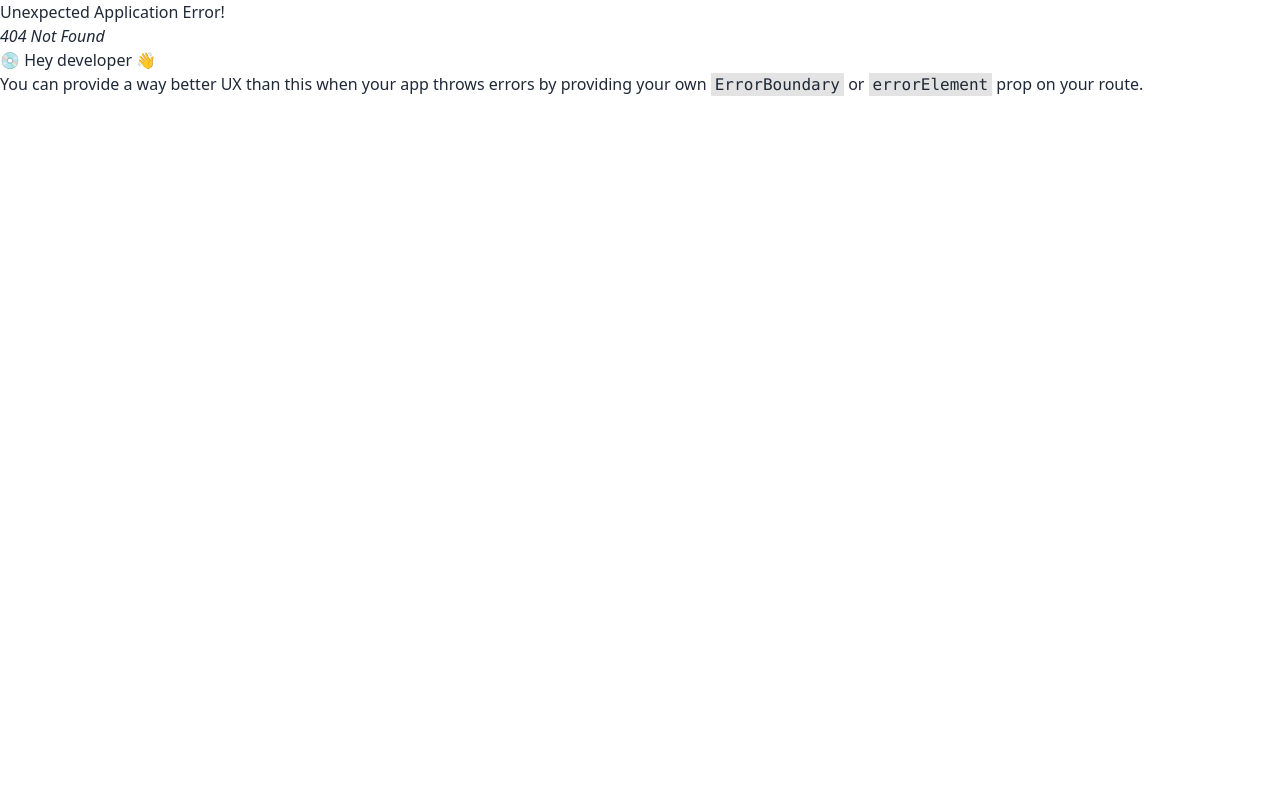
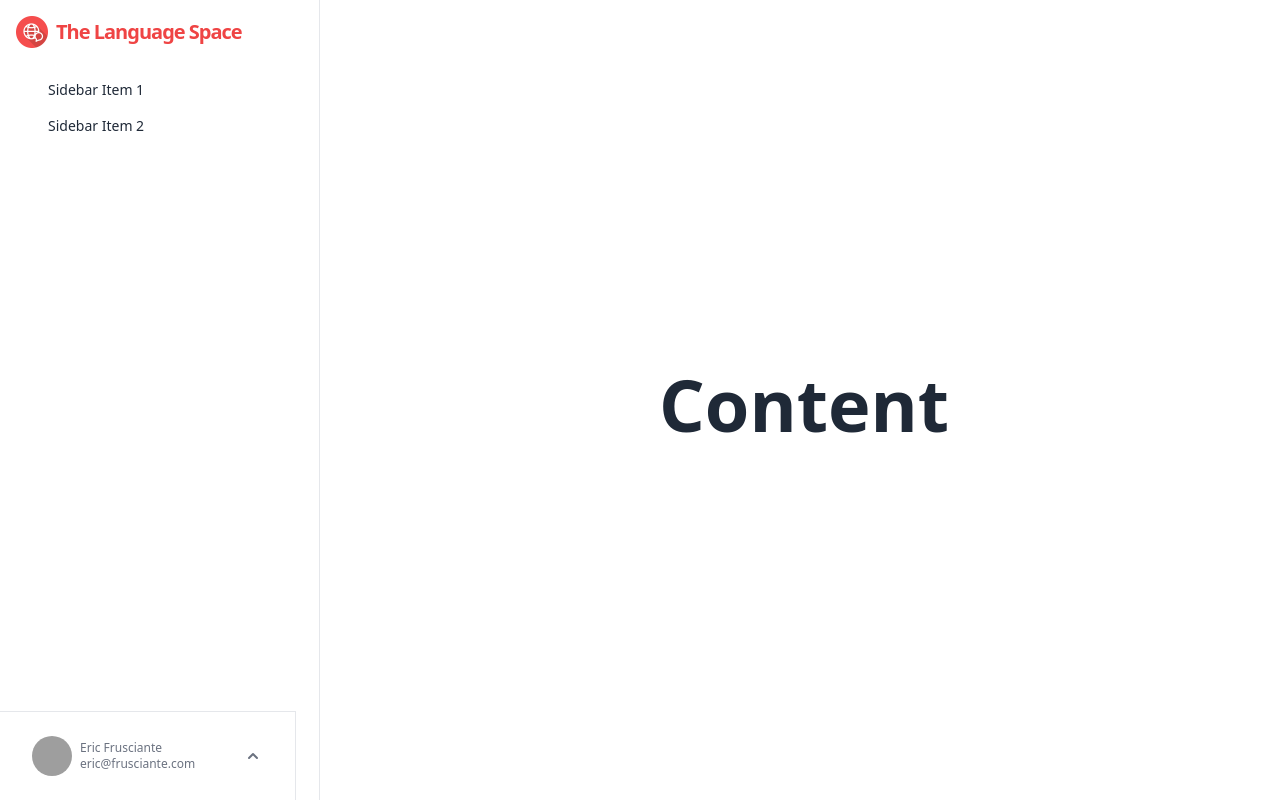
Before and after one commit to mashudalhasan/the-language-space-client, a React (Vite) app: page /dashboard in a window 1280 px wide. Before the commit this address had no page. Built offline with nearby package versions, Linux system fonts and the light colour scheme; grey boxes are pictures that could not be loaded.

Commit message:
create dashboard layout page

```diff
--- a/public/classes.json
+++ b/public/classes.json
@@ -80,10 +80,10 @@
   {
     "_id": "642c155b2c4774f05c36eeb0",
     "class_name": "Arabic for Kids",
-    "class_image": "https://m.media-amazon.com/images/I/615Dvy1EgJL._AC_UF1000,1000_QL80_.jpg",
+    "class_image": "https://cdn.shopify.com/s/files/1/0565/1775/5085/products/f6a124a87203b13cdade84ddac12a56e.jpg?v=1634307446",
     "number_of_students": 10,
     "instructor_name": "Abdullah Omar",
-    "instructor_image": "https://cdn.shopify.com/s/files/1/0565/1775/5085/products/f6a124a87203b13cdade84ddac12a56e.jpg?v=1634307446",
+    "instructor_image": "https://aup.imgix.net/user_images/79408/priveles-arabisch-leren-lezen-schrijven-spreken-middels-een-pedagogisch-vriendelijke-methode-1569249145.jpg",
     "instructor_email": "omar@example.com",
     "number_of_classes_taken_by_instructor": 4,
     "available_seats": 10,
--- /dev/null
+++ b/src/Layout/Dashboard.jsx
@@ -0,0 +1,107 @@
+import { Link } from "react-router-dom";
+import logo from "../assets/logo.png";
+
+const Dashboard = () => {
+  return (
+    <div className="drawer lg:drawer-open">
+      <input id="my-drawer-2" type="checkbox" className="drawer-toggle" />
+      <div className="drawer-content flex flex-col items-start lg:items-center justify-center mt-2 ml-2">
+        {/* Page content here */}
+        <label
+          htmlFor="my-drawer-2"
+          className="btn bg-transparent border-none drawer-button lg:hidden"
+        >
+          <svg
+            xmlns="http://www.w3.org/2000/svg"
+            className="h-5 w-5"
+            fill="none"
+            viewBox="0 0 24 24"
+            stroke="currentColor"
+          >
+            <path
+              strokeLinecap="round"
+              strokeLinejoin="round"
+              strokeWidth="2"
+              d="M4 6h16M4 12h8m-8 6h16"
+            />
+          </svg>
+        </label>
+        <div>
+          <h2 className="text-center text-7xl font-bold">Content</h2>
+        </div>
+      </div>
+      <div className="drawer-side">
+        <label htmlFor="my-drawer-2" className="drawer-overlay"></label>
+
+        <ul className="menu p-4 w-80 h-full text-base-content bg-white border-r">
+          {/* Sidebar content here */}
+          <Link to="/">
+            <div className="flex justify-start items-center gap-2 ">
+              <img src={logo} alt="" className="h-8" />
+              <p className="normal-case text-sm lg:text-xl tracking-tighter font-bold text-red-500">
+                The Language Space
+              </p>
+            </div>
+          </Link>
+          <div className="mt-6 ml-4">
+            <li>
+              <a>Sidebar Item 1</a>
+            </li>
+            <li>
+              <a>Sidebar Item 2</a>
+            </li>
+          </div>
+        </ul>
+
+        <div className="sticky inset-x-0 bottom-0 border-t border-r">
+          <details className="relative group [&_summary::-webkit-details-marker]:hidden">
+            <summary className="flex cursor-pointer items-center justify-between px-4 py-2 text-gray-500 hover:bg-gray-100 hover:text-gray-700">
+              <div className="flex items-center gap-2 p-4">
+                <img
+                  alt="Man"
+                  src="https://images.unsplash.com/photo-1600486913747-55e5470d6f40?ixlib=rb-1.2.1&ixid=MnwxMjA3fDB8MHxwaG90by1wYWdlfHx8fGVufDB8fHx8&auto=format&fit=crop&w=1770&q=80"
+                  className="h-10 w-10 rounded-full object-cover"
+                />
+
+                <div>
+                  <p className="text-xs">
+                    <strong className="block font-medium">
+                      Eric Frusciante
+                    </strong>
+
+                    <span> eric@frusciante.com </span>
+                  </p>
+                </div>
+
+                <span className="ml-10 transition duration-300 group-open:-rotate-2 rotate-180">
+                  <svg
+                    xmlns="http://www.w3.org/2000/svg"
+                    className="h-5 w-5"
+                    viewBox="0 0 20 20"
+                    fill="currentColor"
+                  >
+                    <path
+                      fillRule="evenodd"
+                      d="M5.293 7.293a1 1 0 011.414 0L10 10.586l3.293-3.293a1 1 0 111.414 1.414l-4 4a1 1 0 01-1.414 0l-4-4a1 1 0 010-1.414z"
+                      clipRule="evenodd"
+                    />
+                  </svg>
+                </span>
+              </div>
+            </summary>
+
+            <ul className="absolute bottom-full left-0 mt-2 space-y-1 px-4">
+              <li>
+                <button className="w-full rounded-lg px-4 py-2 text-sm font-medium text-gray-500 [text-align:_inherit] hover:bg-gray-100 hover:text-gray-700">
+                  Logout
+                </button>
+              </li>
+            </ul>
+          </details>
+        </div>
+      </div>
+    </div>
+  );
+};
+
+export default Dashboard;
--- a/src/Routes/Routes.jsx
+++ b/src/Routes/Routes.jsx
@@ -5,6 +5,7 @@ import Instructors from "../Pages/Instructors/Instructors";
 import Classes from "../Pages/Classes/Classes";
 import Login from "../Pages/Login/Login";
 import SignUp from "../Pages/SignUp/SignUp";
+import Dashboard from "../Layout/Dashboard";
 
 const router = createBrowserRouter([
   {
@@ -33,6 +34,10 @@ const router = createBrowserRouter([
       },
     ],
   },
+  {
+    path: "dashboard",
+    element: <Dashboard></Dashboard>,
+  },
 ]);
 
 export default router;
--- a/src/Shared/Navbar/Navbar.jsx
+++ b/src/Shared/Navbar/Navbar.jsx
@@ -1,7 +1,7 @@
 import { Link } from "react-router-dom";
 import logo from "../../assets/logo.png";
-import sun from '../../assets/sun.png';
-import moon from '../../assets/moon.png';
+import sun from "../../assets/sun.png";
+import moon from "../../assets/moon.png";
 import { useEffect, useState } from "react";
 // import { FaMoon, FaSun } from 'react-icons/fa';
 
@@ -38,6 +38,9 @@ const Navbar = () => {
       </li>
       <li>
         <Link to="/classes">Classes</Link>
+      </li>
+      <li>
+        <Link to="/dashboard">Dashboard</Link>
       </li>
     </>
   );
@@ -92,7 +95,7 @@ const Navbar = () => {
         <ul className="menu menu-horizontal px-1">{navOptions}</ul>
       </div>
       <div className="navbar-end">
-        <Link to='/login'>
+        <Link to="/login">
           <button className="bg-red-500 w-full rounded-md py-2 px-3 text-white font-semibold tracking-wide">
             Login
           </button>
```
